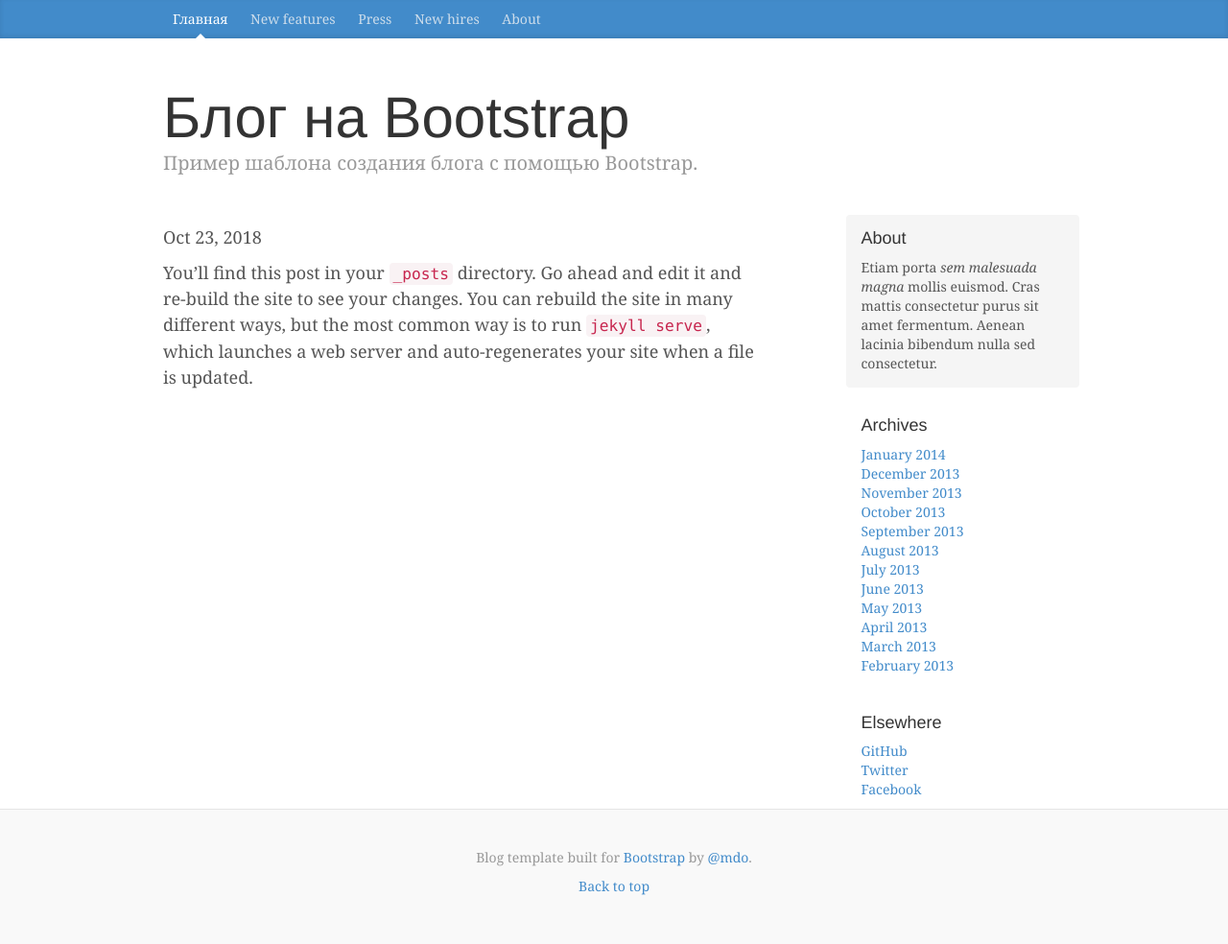
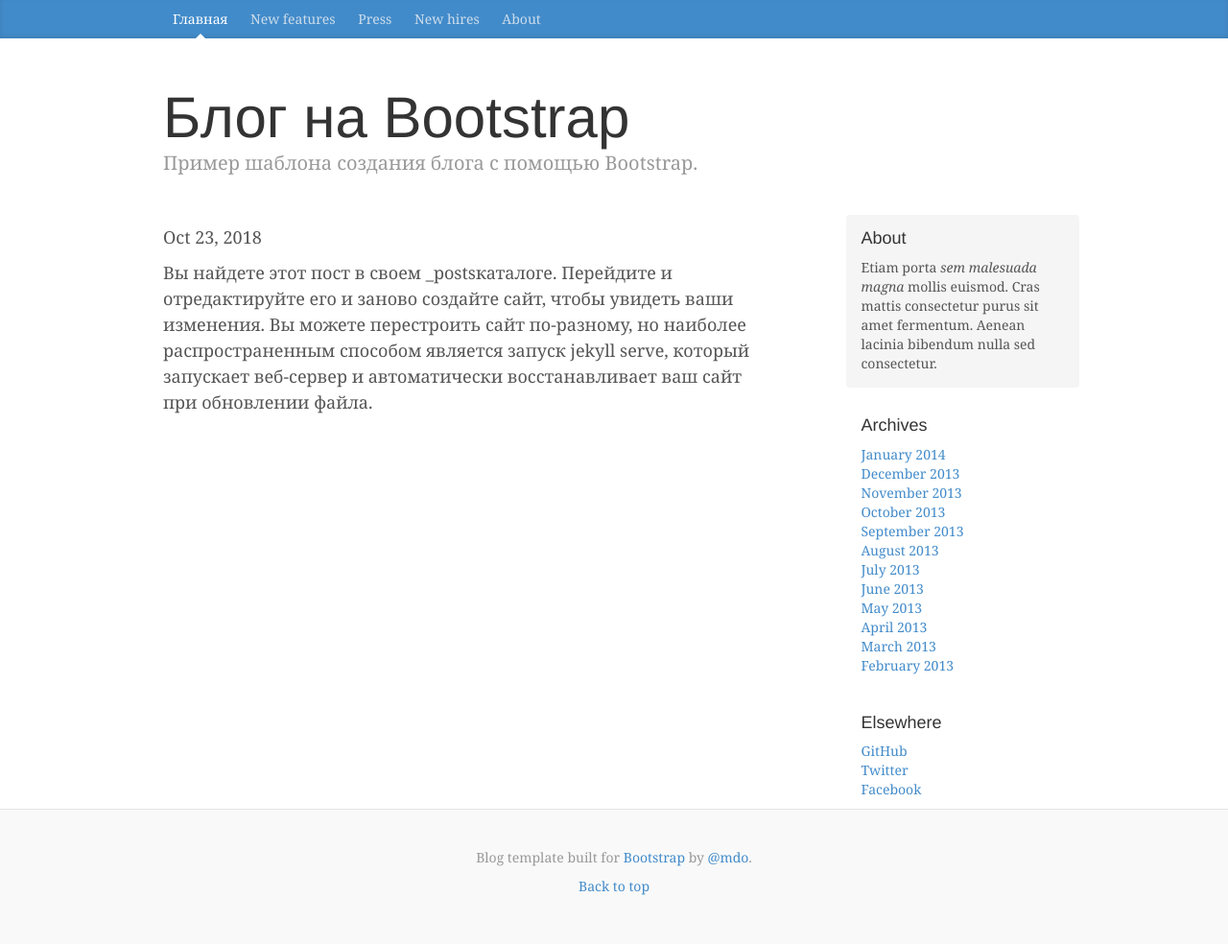
Before and after one commit to anatoliy017/anatoliy017.github.io, a Jekyll site: the page built from _posts/2018-10-23-welcome-to-jekyll.md, in a window 1280 px wide. Shown: the whole page at 96% size. Built offline with Jekyll 4.4.1, drawn with Linux system fonts in a browser that asks for light colours; comment, search, counter and statistics services are not loaded.

Commit message:
Updated Welcome To Jekyll

```diff
--- a/_posts/2018-10-23-welcome-to-jekyll.md
+++ b/_posts/2018-10-23-welcome-to-jekyll.md
@@ -1,9 +1,9 @@
 ---
-title: Заголовок 2
+title: Построение сайта
 date: 2018-10-23 21:15:00 Z
 categories:
 - jekyll
 layout: post
 ---
 
-You’ll find this post in your `_posts` directory. Go ahead and edit it and re-build the site to see your changes. You can rebuild the site in many different ways, but the most common way is to run `jekyll serve`, which launches a web server and auto-regenerates your site when a file is updated.
+Вы найдете этот пост в своем _postsкаталоге. Перейдите и отредактируйте его и заново создайте сайт, чтобы увидеть ваши изменения. Вы можете перестроить сайт по-разному, но наиболее распространенным способом является запуск jekyll serve, который запускает веб-сервер и автоматически восстанавливает ваш сайт при обновлении файла.
```
